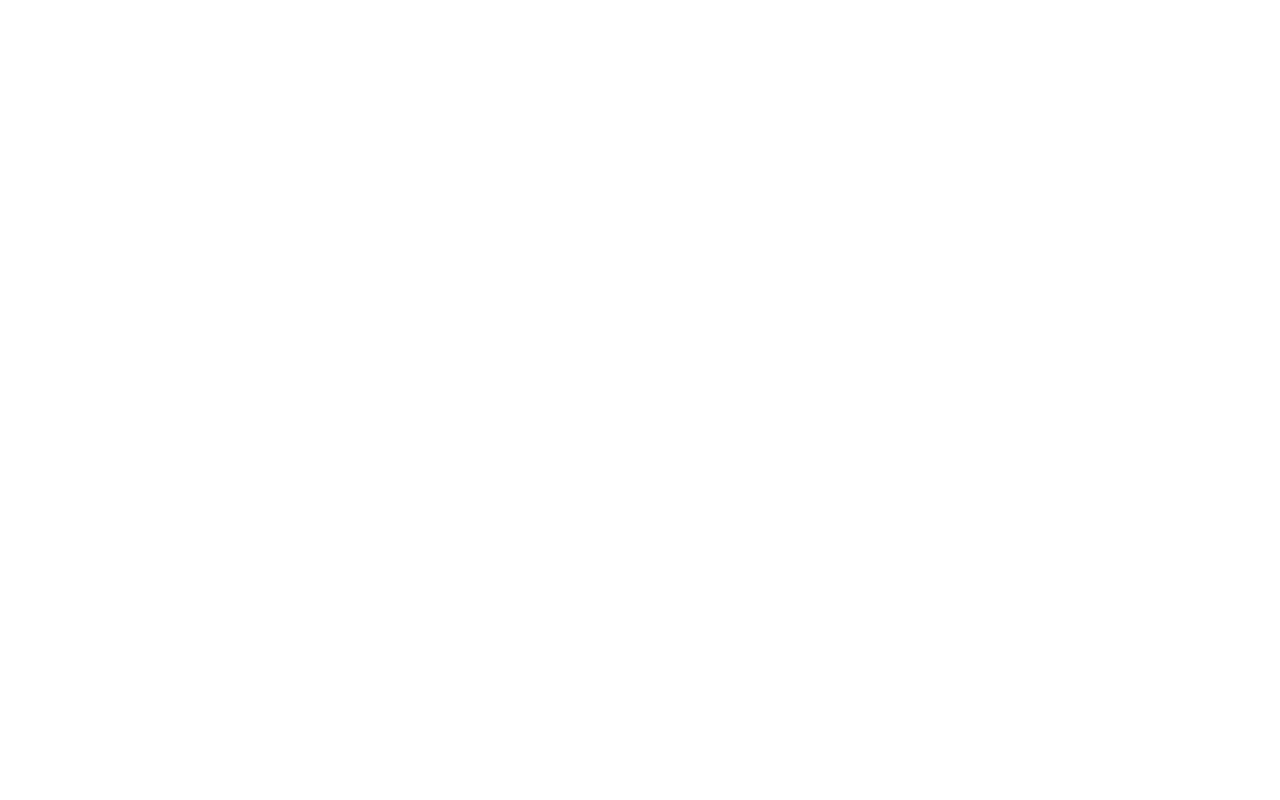
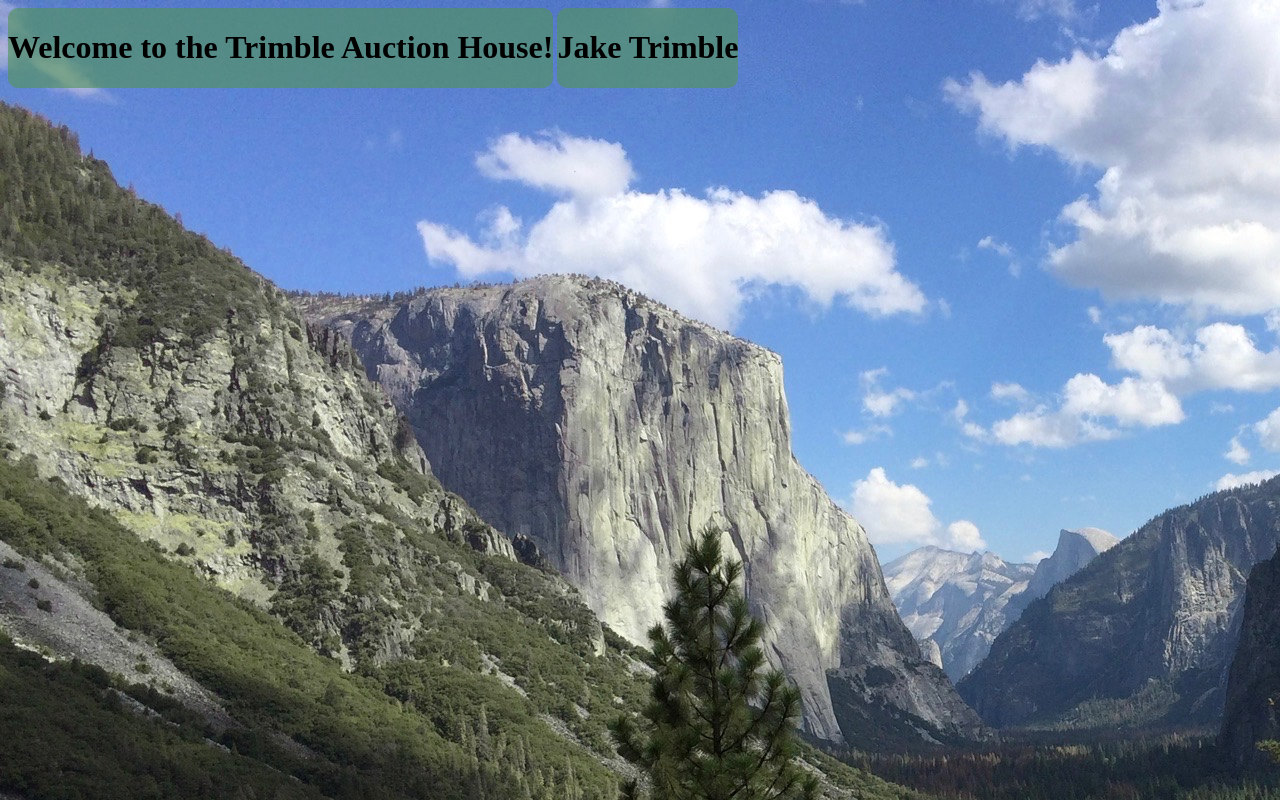
Before and after one commit to SiLordOfLight/TrimbleAuctionHouse, a plain HTML site: page html/HomePage_LoggedIn.html in a window 1280 px wide. Drawn offline with Linux system fonts and the light colour scheme.

Commit message:
Fix stupid mistake; Start layout of real home

```diff
--- a/css/home.css
+++ b/css/home.css
@@ -3,16 +3,19 @@ html {
     background-image: url("../data/images/homepage.jpg");
 }
 
-h1.pageTitle {
-    text-align: center;
-}
 .TitleBar {
     background-color: rgba(83, 148, 91, 0.62);
     border-radius: 10px;
     margin-top: 10px;
     max-width: 700px;
     margin: auto;
+    display: inline-flex;
+    float: none;
 }
+.TitleBar h1 {
+    text-align: center;
+}
+
 
 .loginButton button {
     margin: auto;
@@ -28,7 +31,21 @@ h1.pageTitle {
     justify-content: center;
     display: flex;
 }
-
 .loginButton button:active {
     color: #8b8b8b;
 }
+
+
+.UserBubble {
+    background-color: rgba(83, 148, 91, 0.62);
+    border-radius: 10px;
+    margin-top: 10px;
+    justify-content: center;
+    display: inline-flex;
+    /* float: right; */
+    max-width: 200px;
+    margin:auto;
+}
+.UserBubble h1 {
+    text-align: center;
+}
--- a/html/HomePage_LoggedIn.html
+++ b/html/HomePage_LoggedIn.html
@@ -0,0 +1,22 @@
+<!DOCTYPE html>
+<html lang="en">
+    <head>
+        <meta charset="utf-8">
+        <title>Trimble Auction House</title>
+        <link rel="stylesheet" href="../css/home.css">
+        <script src="../js/GetUser.js" charset="utf-8"></script>
+    </head>
+    <body>
+        <div class="TitleBar">
+            <h1 class="pageTitle">Welcome to the Trimble Auction House!</h1>
+        </div>
+
+        <div class="UserBubble">
+            <h1 id="userName"></h1>
+            <script type="text/javascript">
+                configUserBubble();
+            </script>
+        </div>
+
+    </body>
+</html>
--- /dev/null
+++ b/js/GetUser.js
@@ -0,0 +1,11 @@
+function user(){
+    return JSON.parse(sessionStorage.user);
+}
+
+function cheat(){
+    return {'name':"Jake Trimble"};
+}
+
+function configUserBubble(){
+    document.getElementById('userName').innerHTML = cheat().name;
+}
--- a/js/HandleLogin.js
+++ b/js/HandleLogin.js
@@ -3,8 +3,6 @@ function handleLoginCont(ulst){
     var uid = document.getElementById('txtFldB').value;
 
     var user;
-
-    var ulst = getUserList();
 
     if (ulst.hasOwnProperty(unm)){
         user = ulst[unm];
```
Also changed, not shown: 1 other file.
